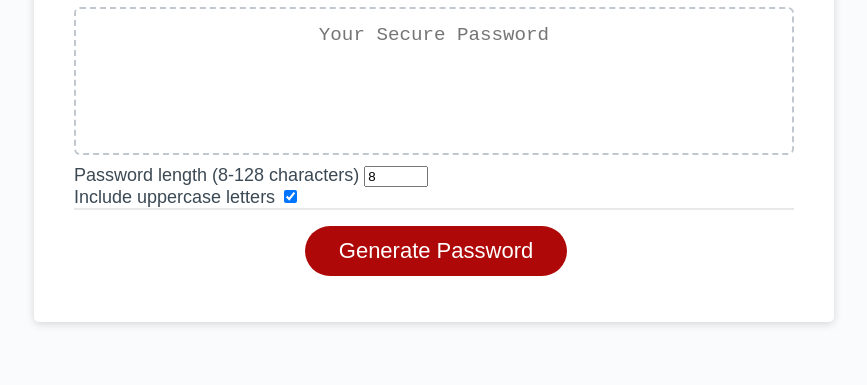
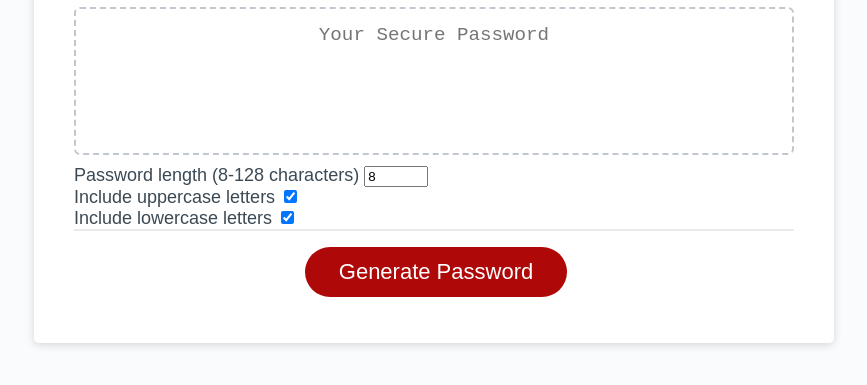
Before and after one commit to koreanstig/week3jspassword, a plain HTML site: page index.html in a window 1280 px wide. Shown: the part 241-626 px from the top of the page, without its empty margins (206-1073 px from the left). Drawn offline with Linux system fonts and the light colour scheme.

Commit message:
added lowercase parameter to settings div

```diff
--- a/index.html
+++ b/index.html
@@ -30,6 +30,10 @@
             <label>Include uppercase letters</label>
             <input type="checkbox" id="uppercase" checked />
           </div>
+          <div class="setting">
+            <label>Include lowercase letters</label>
+            <input type="checkbox" id="lowercase" checked />
+          </div>
         </div>
 
       </div>
```
